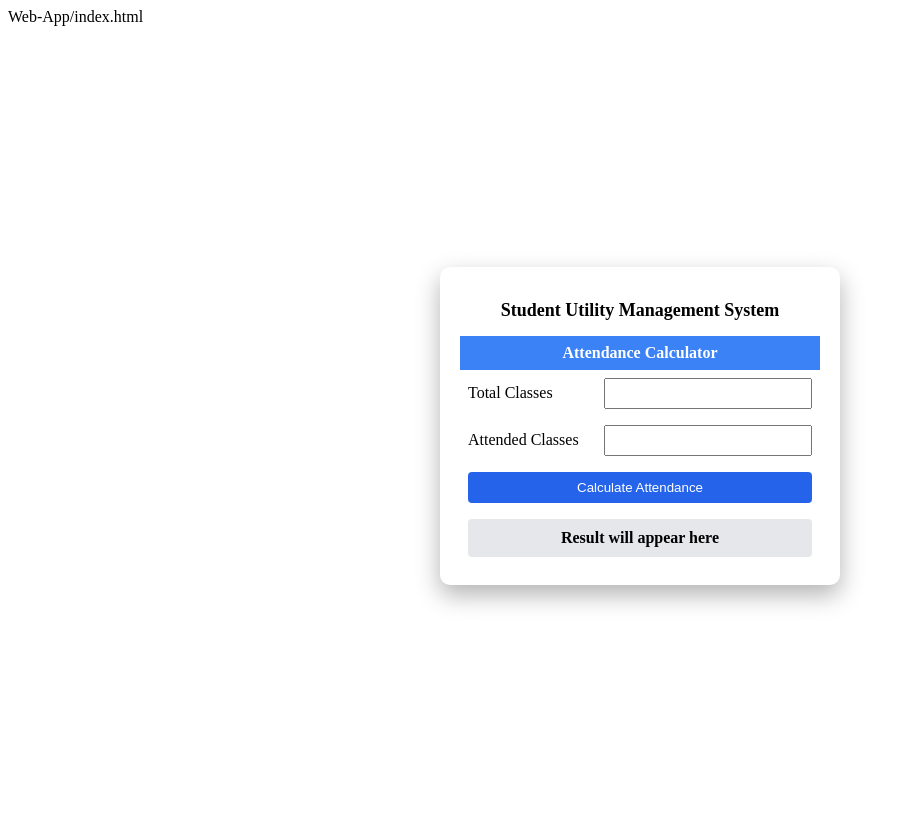
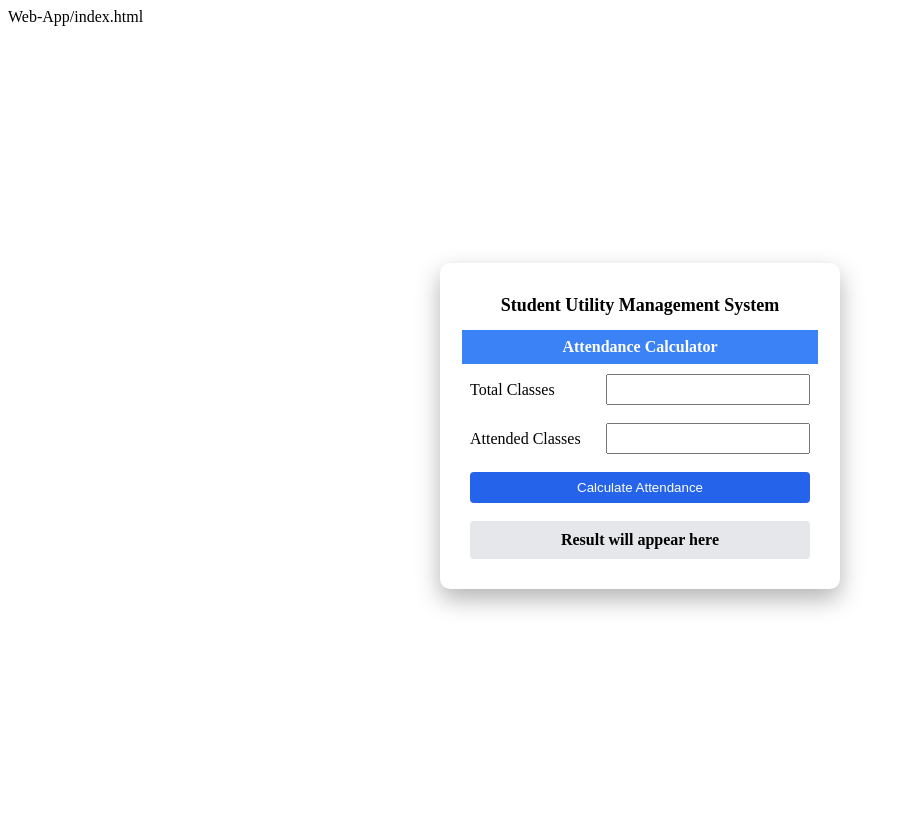
Before and after one commit to aakankshalakkas24-ctrl/Student-Utility-Management-System-project, a PHP site: page / in a window 1280 px wide. Shown: the whole page, without its empty margins (0-905 px from the left). Run offline with PHP 8.4, Linux system fonts and the light colour scheme.

Commit message:
Update style.css

```diff
--- a/Web-App/style.css
+++ b/Web-App/style.css
@@ -2,8 +2,8 @@
 body {
     margin: 0;
     padding: 0;
-    font-family: Arial, sans-serif;
-    background-color: #2563eb;   /* Blue background */
+    font-family: Arial;
+    background-color: #2563eb;
 }
 
 .page {
@@ -25,19 +25,16 @@
 h1 {
     text-align: center;
     font-size: 18px;
-    margin-bottom: 15px;
 }
 
 table {
     width: 100%;
-    border-collapse: collapse;
 }
 
 th {
     background-color: #3b82f6;
     color: white;
     padding: 8px;
-    font-size: 16px;
 }
 
 td {
@@ -55,18 +52,13 @@
     background-color: #2563eb;
     color: white;
     border: none;
-    cursor: pointer;
     border-radius: 4px;
-}
-
-button:hover {
-    background-color: #1e40af;
 }
 
 .result-box {
     text-align: center;
     padding: 10px;
     font-weight: bold;
+    background-color: #e5e7eb;
     border-radius: 4px;
-    background-color: #e5e7eb;
 }
```
